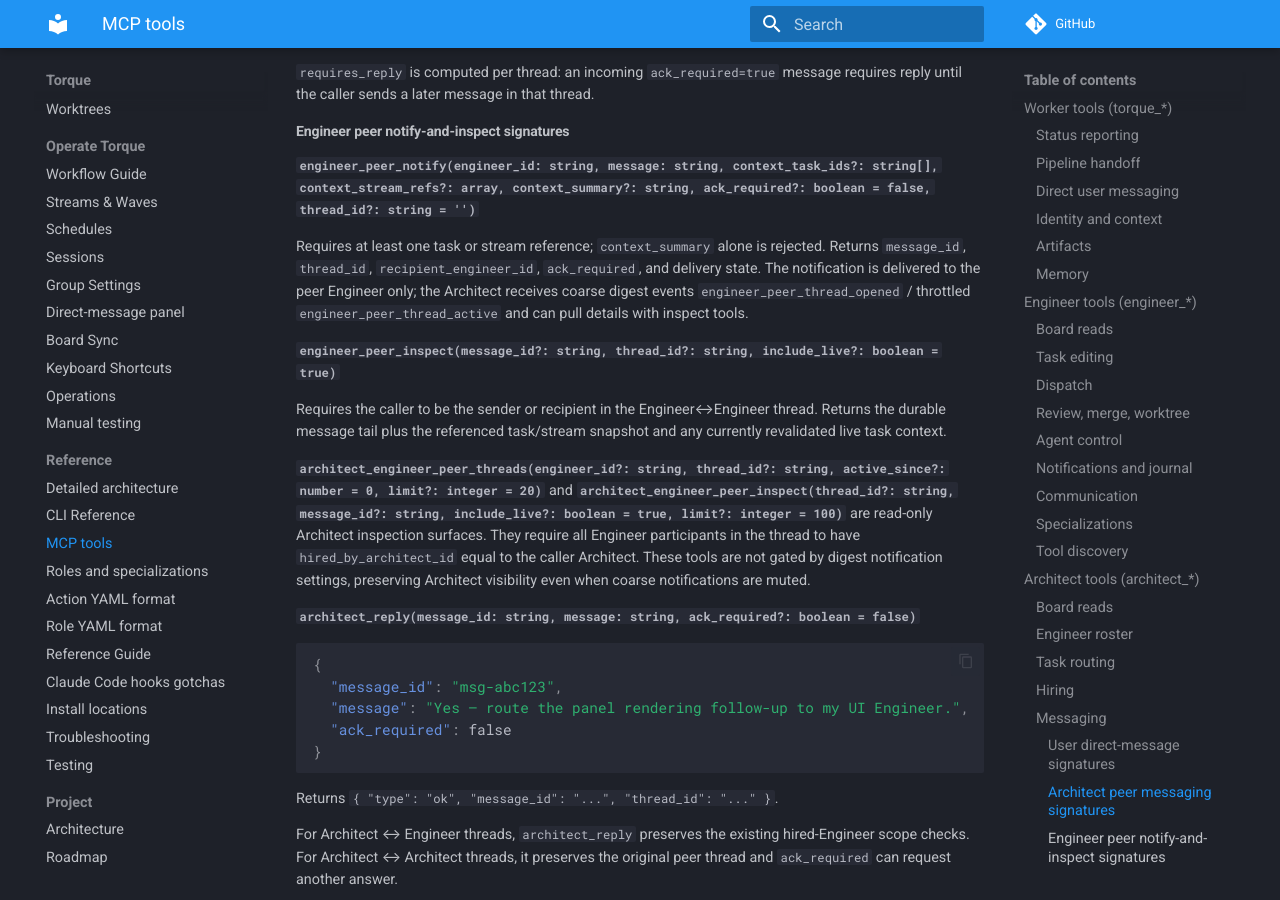
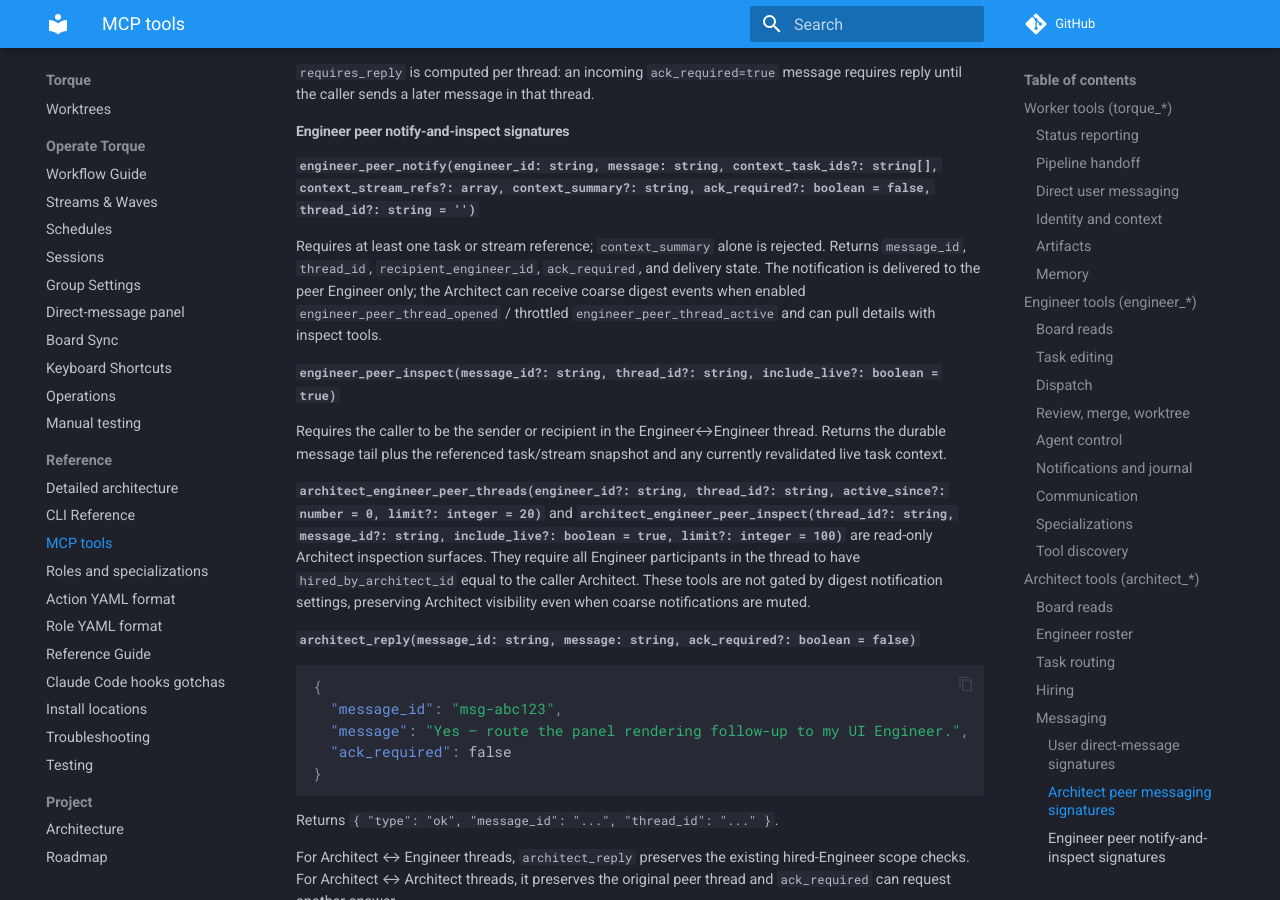
Before and after one commit to runtorque/torque, an MkDocs documentation site: the page built from docs/reference/mcp-tools.md, in a window 1280 px wide and 900 px high, scrolled down 10064 px. Built offline with MkDocs 1.6.1 and Material for MkDocs 9.7.7, drawn with Linux system fonts in a browser that asks for light colours; comment, search, counter and statistics services are not loaded.

Commit message:
Clarify peer digest events follow architect settings

```diff
--- a/docs/reference/mcp-tools.md
+++ b/docs/reference/mcp-tools.md
@@ -380,7 +380,7 @@ Example call: `{"requires_reply": true, "limit": 10}`
 Requires at least one task or stream reference; `context_summary` alone is
 rejected. Returns `message_id`, `thread_id`, `recipient_engineer_id`,
 `ack_required`, and delivery state. The notification is delivered to the peer
-Engineer only; the Architect receives coarse digest events
+Engineer only; the Architect can receive coarse digest events when enabled
 `engineer_peer_thread_opened` / throttled `engineer_peer_thread_active` and can
 pull details with inspect tools.
 
```
